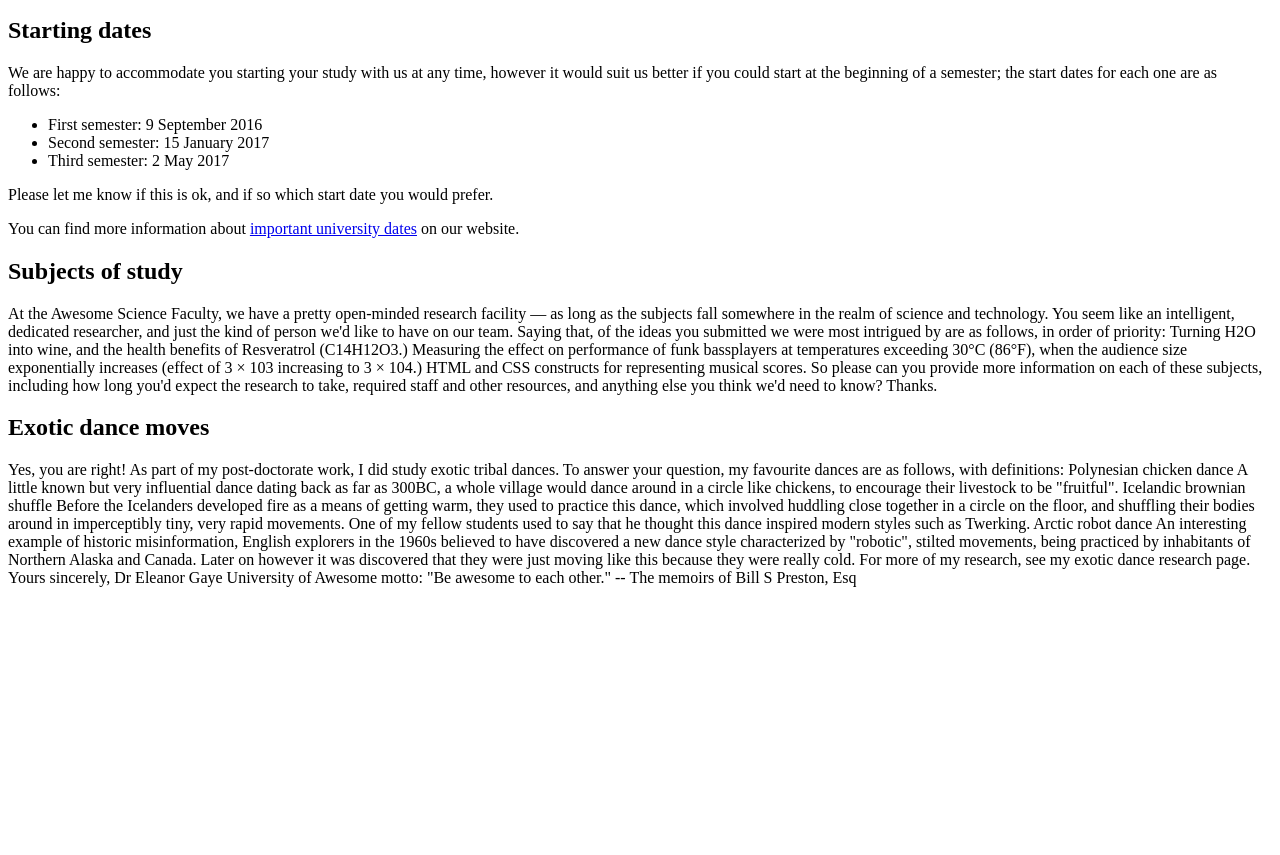
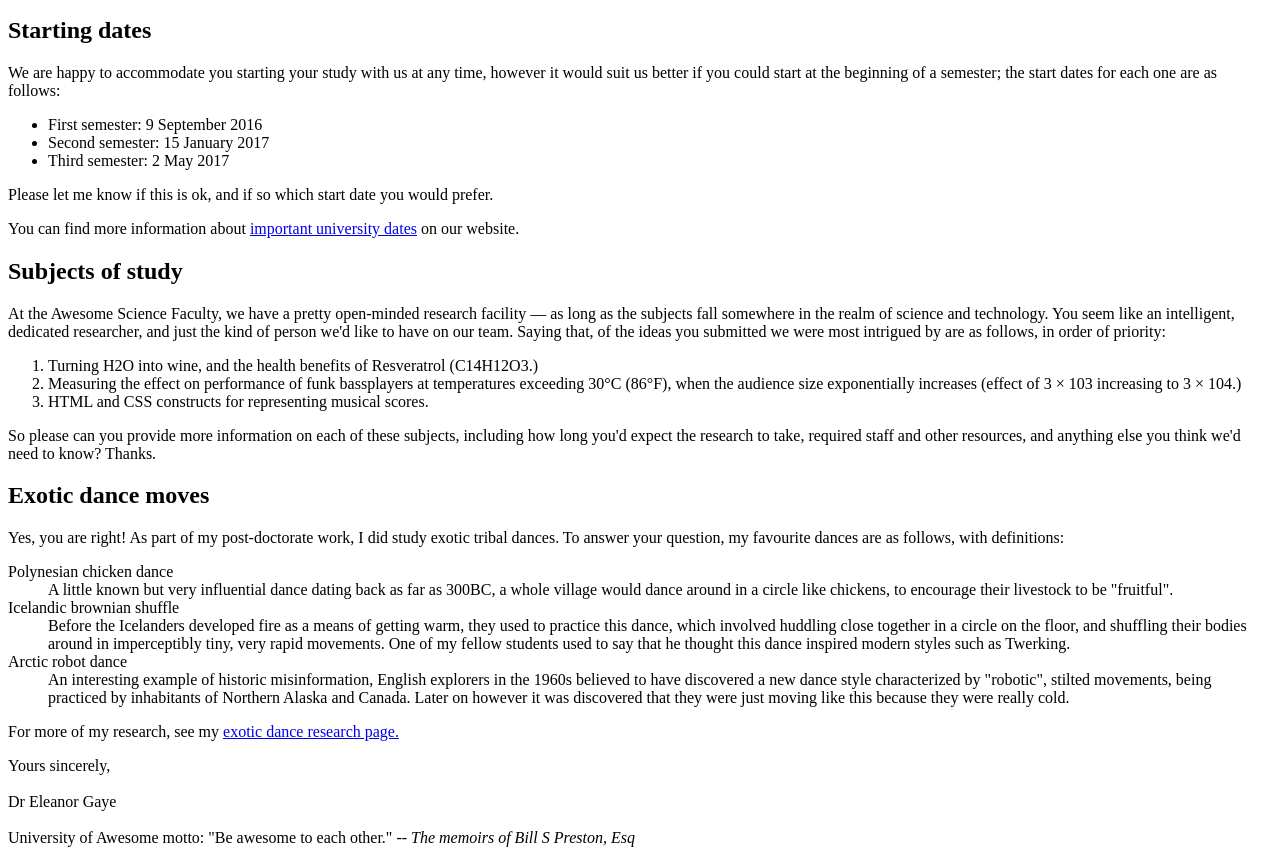
Before and after one commit to MilanPatel9999/INFT-1206-MilanPatel--web-development-Class-2024, a plain HTML site: page assignment1/part1/index.html in a window 1280 px wide. Shown: the part 199-1054 px from the top of the page. Before the commit the page ends 800 px from the top, so only its background shows below. Drawn offline with Linux system fonts and the light colour scheme.

Commit message:
assignmet 1 part 1 added section 2 and 3

```diff
--- a/assignment1/part1/index.html
+++ b/assignment1/part1/index.html
@@ -56,32 +56,40 @@ UK
 
 <h2>Subjects of study</h2>
 
-At the Awesome Science Faculty, we have a pretty open-minded research facility — as long as the subjects fall somewhere in the realm of science and technology. You seem like an intelligent, dedicated researcher, and just the kind of person we'd like to have on our team. Saying that, of the ideas you submitted we were most intrigued by are as follows, in order of priority:
-
-Turning H2O into wine, and the health benefits of Resveratrol (C14H12O3.)
-Measuring the effect on performance of funk bassplayers at temperatures exceeding 30°C (86°F), when the audience size exponentially increases (effect of 3 × 103 increasing to 3 × 104.)
-HTML and CSS constructs for representing musical scores.
-
+<p>
+    At the Awesome Science Faculty, we have a pretty open-minded research facility — as long as the subjects fall somewhere in the realm of science and technology. You seem like an intelligent, dedicated researcher, and just the kind of person we'd like to have on our team. Saying that, of the ideas you submitted we were most intrigued by are as follows, in order of priority:
+</p>
+<ol>
+    <li>Turning H2O into wine, and the health benefits of Resveratrol (C14H12O3.)</li>
+    <li>Measuring the effect on performance of funk bassplayers at temperatures exceeding 30°C (86°F), when the audience size exponentially increases (effect of 3 × 103 increasing to 3 × 104.)</li>
+    <li>HTML and CSS constructs for representing musical scores.</li>
+</ol>
 So please can you provide more information on each of these subjects, including how long you'd expect the research to take, required staff and other resources, and anything else you think we'd need to know? Thanks.
 
 
 <h2>Exotic dance moves</h2>
+<p>
+    Yes, you are right! As part of my post-doctorate work, I did study exotic tribal dances. To answer your question, my favourite dances are as follows, with definitions:
+</p>
+<dl>
 
-Yes, you are right! As part of my post-doctorate work, I did study exotic tribal dances. To answer your question, my favourite dances are as follows, with definitions:
+    <dt>Polynesian chicken dance</dt>
+    <dd>A little known but very influential dance dating back as far as 300BC, a whole village would dance around in a circle like chickens, to encourage their livestock to be "fruitful".</dd>
+    <dt>Icelandic brownian shuffle</dt>
+    <dd>Before the Icelanders developed fire as a means of getting warm, they used to practice this dance, which involved huddling close together in a circle on the floor, and shuffling their bodies around in imperceptibly tiny, very rapid movements. One of my fellow students used to say that he thought this dance inspired modern styles such as Twerking.</dd>
+    <dt>Arctic robot dance</dt>
+    <dd>An interesting example of historic misinformation, English explorers in the 1960s believed to have discovered a new dance style characterized by "robotic", stilted movements, being practiced by inhabitants of Northern Alaska and Canada. Later on however it was discovered that they were just moving like this because they were really cold.</dd>
 
-Polynesian chicken dance
-A little known but very influential dance dating back as far as 300BC, a whole village would dance around in a circle like chickens, to encourage their livestock to be "fruitful".
-Icelandic brownian shuffle
-Before the Icelanders developed fire as a means of getting warm, they used to practice this dance, which involved huddling close together in a circle on the floor, and shuffling their bodies around in imperceptibly tiny, very rapid movements. One of my fellow students used to say that he thought this dance inspired modern styles such as Twerking.
-Arctic robot dance
-An interesting example of historic misinformation, English explorers in the 1960s believed to have discovered a new dance style characterized by "robotic", stilted movements, being practiced by inhabitants of Northern Alaska and Canada. Later on however it was discovered that they were just moving like this because they were really cold.
+</dl>
+<p>
+    For more of my research, see my <a href="#"> exotic dance research page.</a>
+</p>
 
-For more of my research, see my exotic dance research page.
-
-Yours sincerely,
-Dr Eleanor Gaye
-
-University of Awesome motto: "Be awesome to each other." -- The memoirs of Bill S Preston, Esq
+<dt>Yours sincerely,</dt>
+<br>
+<dt>Dr Eleanor Gaye</dt>
+<br>
+University of Awesome motto: "Be awesome to each other." <i>-- The memoirs of Bill S Preston, Esq</i>
 
 </body>
 </html>
```
